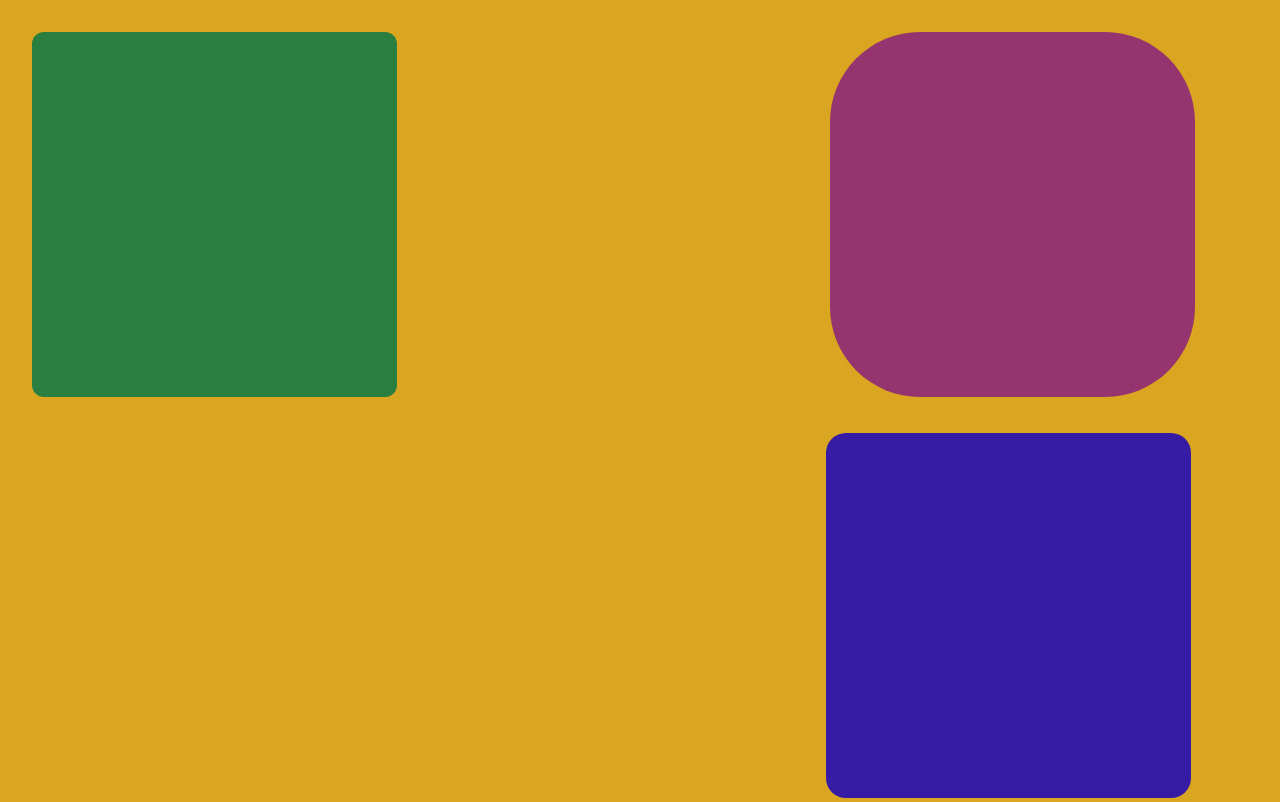
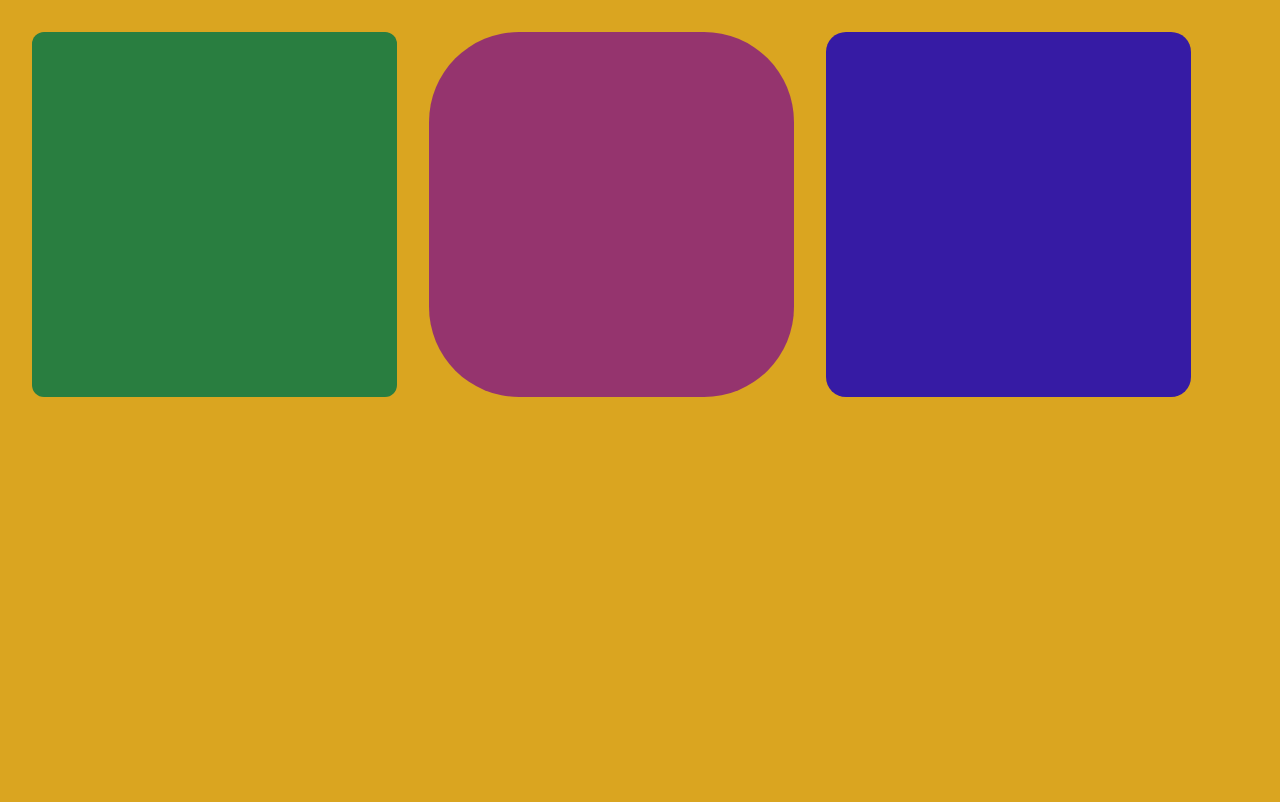
Before and after one commit to mlagvilava/academy_homeworks_css_11.1, a plain HTML site: page index.html in a window 1280 px wide. Drawn offline with Linux system fonts and the light colour scheme.

Commit message:
Add files via upload

```diff
--- a/index.html
+++ b/index.html
@@ -7,8 +7,10 @@
     <title>Document</title>
 </head>
 <body>
-    <div class="box_1"></div>
-    <div class="box_2"></div>
-    <div class="box_3"></div>
+    <div class="main_div">
+        <div class="box_1"></div>
+        <div class="box_2"></div>
+        <div class="box_3"></div>
+    </div>
 </body>
 </html>
--- a/style.css
+++ b/style.css
@@ -7,6 +7,10 @@ body {
     background-color: #DAA520;
 }
 
+.main_div {
+    display: flex;
+}
+
 .box_1 {
     width: 365px;
     height: 365px;
@@ -14,7 +18,6 @@ body {
     border-radius: 12px;
     margin-top: 32px;
     margin-left: 32px;
-    display: inline-block;
 }
 
 .box_2 {
@@ -23,9 +26,8 @@ body {
     background-color: #8E2877;
     border-radius: 90px;
     margin-top: 32px;
-    margin-left: 429px;
+    margin-left: 32px;
     opacity: 90%;
-    display: inline-block;
 }
 
 .box_3 {
@@ -34,6 +36,5 @@ body {
     background-color: #361BA4;
     border-radius: 20px;
     margin-top: 32px;
-    margin-left: 826px;
-    display: inline-block;
+    margin-left: 32px;
 }
```
